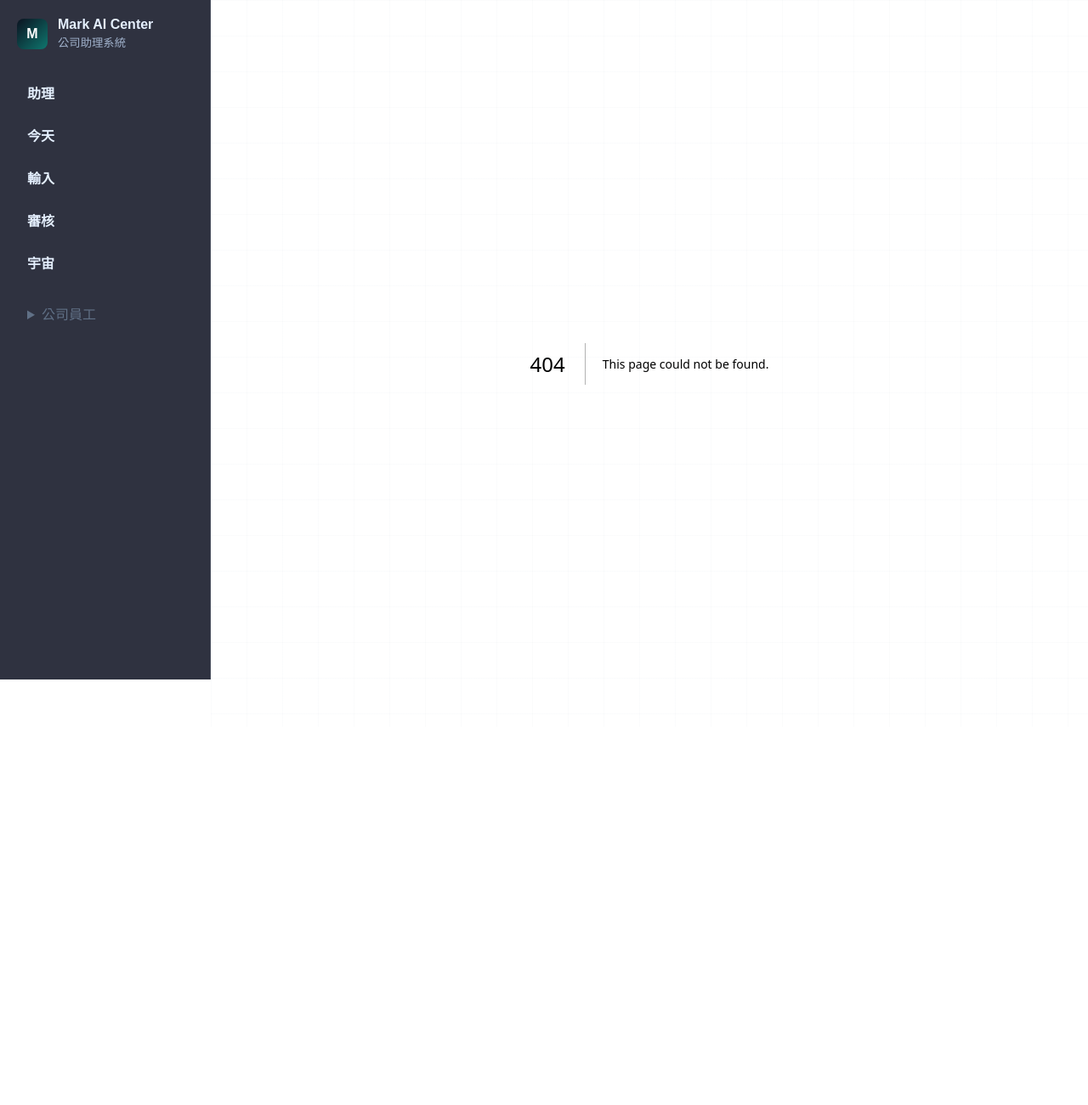
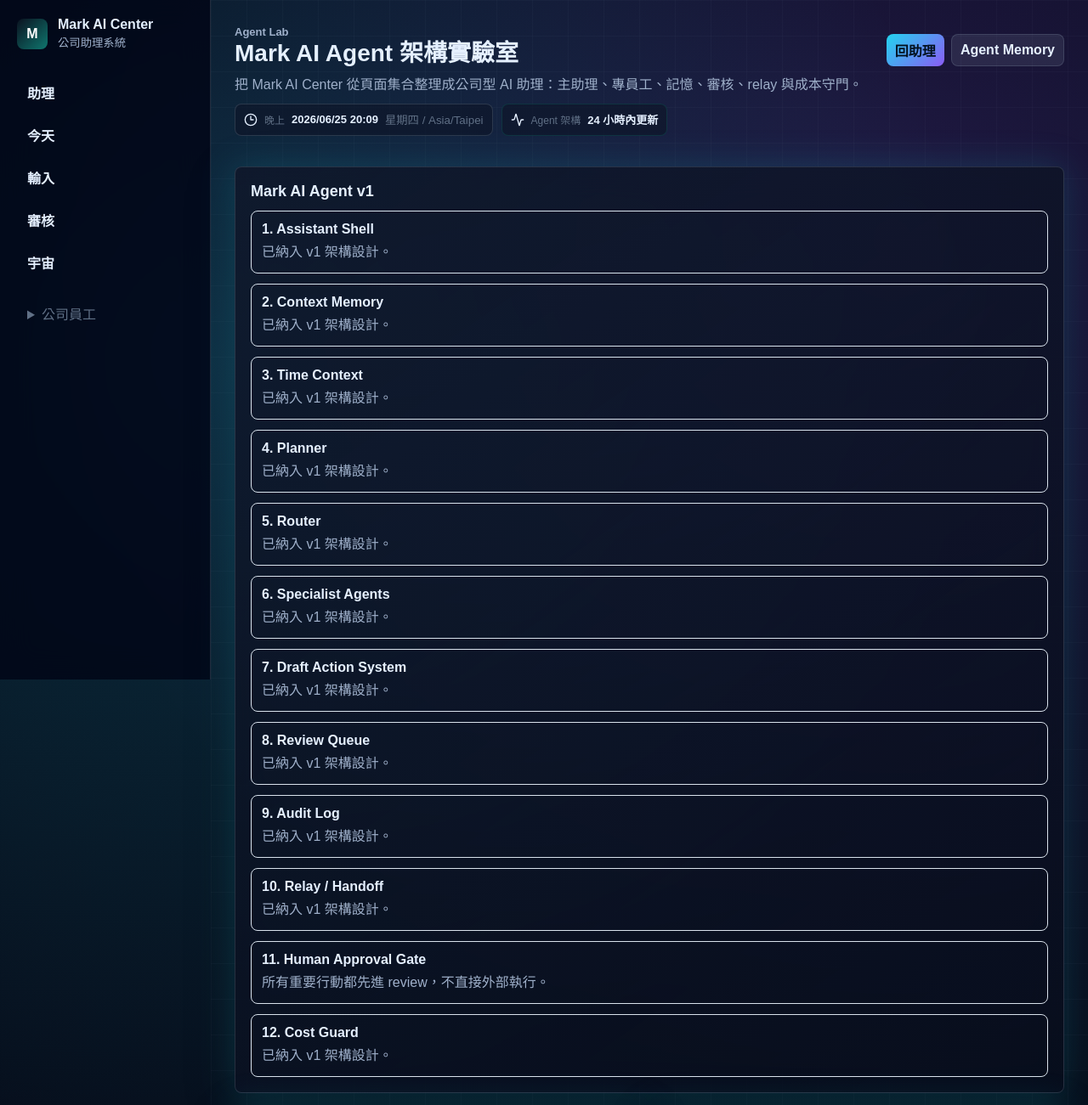
Before and after one commit to Marksportsmassage/Mark-AI-Center, a Next.js app: page /agent-lab in a window 1280 px wide. Before the commit this address had no page. Shown: the top 1301 px of the page at 85% size. Before the commit the page ends 856 px from the top, so only its background shows below. Built offline with nearby package versions, Linux system fonts and the light colour scheme.

Commit message:
Add AI agent research and architecture plan

```diff
--- a/package.json
+++ b/package.json
@@ -69,6 +69,8 @@
     "test:assistant-ops": "vitest run tests/assistant-ops.unit.test.ts",
     "test:suggestion-panel": "vitest run tests/suggestion-panel.unit.test.ts",
     "test:mobile-navigation": "vitest run tests/mobile-navigation.unit.test.ts",
+    "test:agent-lab": "vitest run tests/agent-lab.unit.test.ts",
+    "test:agent-research-docs": "vitest run tests/agent-research-docs.unit.test.ts",
     "codex:report": "node scripts/codex/write-relay-report.mjs",
     "codex:relay": "node scripts/codex/relay-router.mjs",
     "codex:relay:gpt": "node scripts/codex/post-relay-to-gpt.mjs",
--- /dev/null
+++ b/src/app/agent-lab/page.tsx
@@ -0,0 +1,96 @@
+import Link from "next/link";
+import { DataFreshnessBadge } from "@/components/assistant-ui/DataFreshnessBadge";
+import { TimeContextBadge } from "@/components/assistant-ui/TimeContextBadge";
+import { MobileBottomNav } from "@/components/MobileBottomNav";
+import { assistantBranches, assistantBranchCompletion } from "@/lib/assistantExperience";
+
+const architecture = [
+  "Assistant Shell",
+  "Context Memory",
+  "Time Context",
+  "Planner",
+  "Router",
+  "Specialist Agents",
+  "Draft Action System",
+  "Review Queue",
+  "Audit Log",
+  "Relay / Handoff",
+  "Human Approval Gate",
+  "Cost Guard"
+];
+
+const approvalItems = [
+  "OpenAI / external API key setup",
+  "LINE reply / push",
+  "Firebase Functions deploy",
+  "customer message sending",
+  "payment / trading / order actions",
+  "paid OCR or market data"
+];
+
+export default function Page() {
+  return (
+    <div className="assistant-page grid">
+      <header className="page-header">
+        <div>
+          <p className="eyebrow">Agent Lab</p>
+          <h1>Mark AI Agent 架構實驗室</h1>
+          <p>把 Mark AI Center 從頁面集合整理成公司型 AI 助理：主助理、專員工、記憶、審核、relay 與成本守門。</p>
+          <div className="assistant-meta-row"><TimeContextBadge /><DataFreshnessBadge label="Agent 架構" /></div>
+        </div>
+        <div className="action-row">
+          <Link className="button compact" href="/assistant">回助理</Link>
+          <Link className="button secondary compact" href="/agent-memory">Agent Memory</Link>
+        </div>
+      </header>
+
+      <section className="panel">
+        <h2>Mark AI Agent v1</h2>
+        <div className="detail-grid">
+          {architecture.map((item, index) => (
+            <div key={item}>
+              <strong>{index + 1}. {item}</strong>
+              <p>{item === "Human Approval Gate" ? "所有重要行動都先進 review，不直接外部執行。" : "已納入 v1 架構設計。"}</p>
+            </div>
+          ))}
+        </div>
+      </section>
+
+      <section className="cards-grid">
+        {assistantBranches.map((branch) => (
+          <article className="card assistant-glass-card" key={branch.id}>
+            <div className="item-header">
+              <h2>{branch.title}</h2>
+              <span className="badge review">{assistantBranchCompletion(branch)}%</span>
+            </div>
+            <p>{branch.purpose}</p>
+            <div className="detail-grid">
+              <div><strong>目前狀態</strong><p>{branch.status}</p></div>
+              <div><strong>下一步</strong><p>{branch.next_action}</p></div>
+            </div>
+            <Link className="button secondary compact" href={branch.href}>前往入口</Link>
+          </article>
+        ))}
+      </section>
+
+      <section className="panel">
+        <h2>需要 Mark 批准才可做</h2>
+        <div className="stack-list warning-list">
+          {approvalItems.map((item) => <span key={item}>{item}</span>)}
+        </div>
+      </section>
+
+      <section className="panel">
+        <h2>研究與企劃文件</h2>
+        <div className="action-row">
+          <Link className="button secondary compact" href="/assistant-universe">助理宇宙</Link>
+          <Link className="button secondary compact" href="/command-brain">Command Brain</Link>
+          <Link className="button secondary compact" href="/system-status">System Status</Link>
+        </div>
+        <p className="muted">文件位置：docs/agent-research/mark-ai-agent-architecture.md</p>
+      </section>
+
+      <MobileBottomNav />
+    </div>
+  );
+}
```
Also changed, not shown: 7 other files (tests, documents, lock files or other folders).
